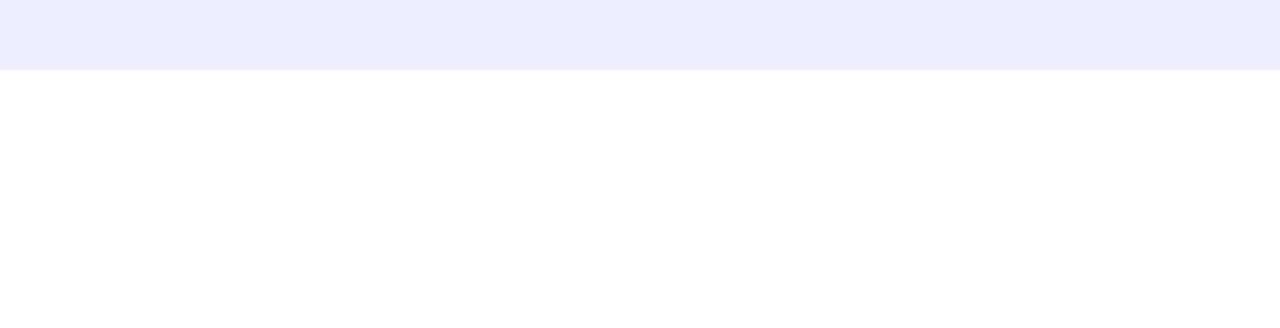
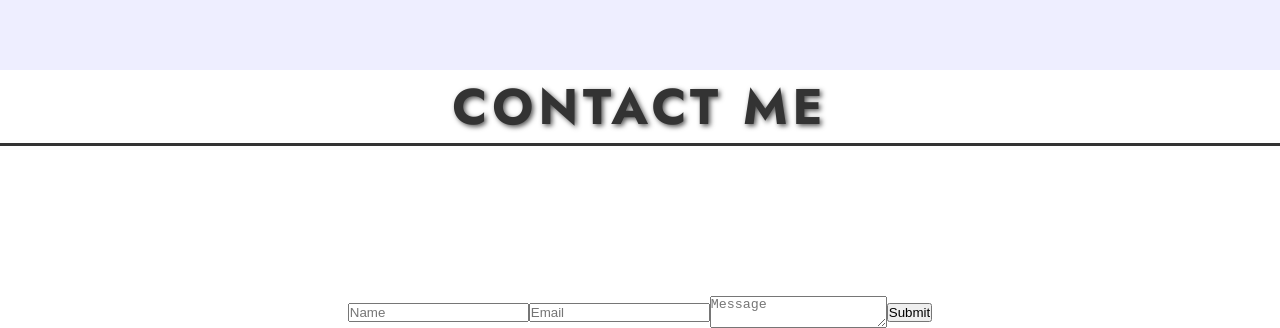
Before and after one commit to DiegoMutre/portfolio-design-react, a React (Create React App) app: page / in a window 1280 px wide. Shown: the part 2302-2630 px from the top of the page. Before the commit the page ends 2372 px from the top, so only its background shows below. Built offline with nearby package versions, Linux system fonts and the light colour scheme; no server answers.

Commit message:
Use Contact component

```diff
--- a/src/App.js
+++ b/src/App.js
@@ -1,4 +1,5 @@
 import { About } from "./components/About";
+import { Contact } from "./components/Contact";
 import { Hero } from "./components/Hero";
 import { Navbar } from "./components/Navbar";
 import { Projects } from "./components/Projects";
@@ -10,6 +11,7 @@ function App() {
             <Navbar />
             <About />
             <Projects />
+            <Contact />
         </div>
     );
 }
```
